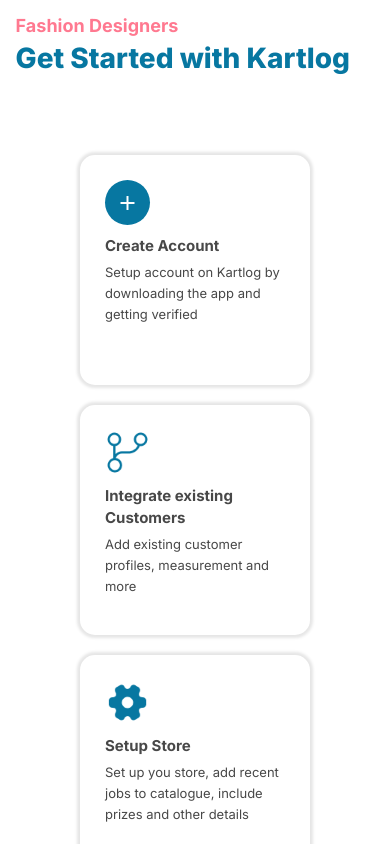
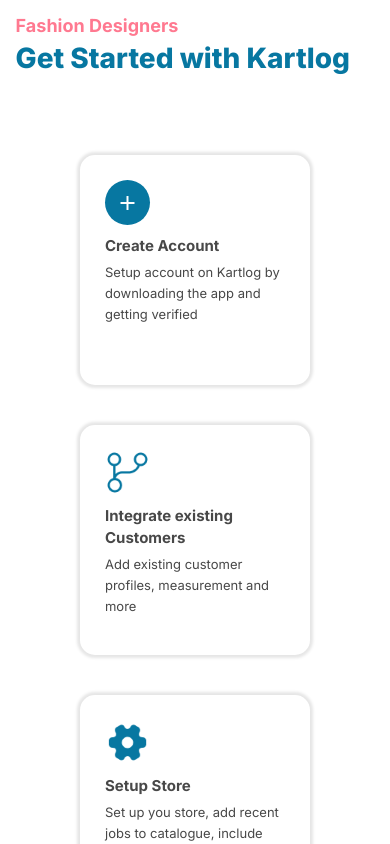
Before and after one commit to Kiisi-Felix-Destiny/Kartlog, a React (Create React App) app: page / in a window 390 px wide. Shown: the part 4480-5324 px from the top of the page. Built offline with nearby package versions, Linux system fonts and the light colour scheme.

Commit message:
Responsive

```diff
--- a/src/components/Main/GetStarted/GetStarted.css
+++ b/src/components/Main/GetStarted/GetStarted.css
@@ -128,12 +128,15 @@
     .get-started_content--group:first-child{
         justify-content: center;
         display:flex;
-        padding-bottom:2rem;
+        padding-bottom:4rem;
     }
     .get-started_content--group:last-child{
         display:flex;
         justify-content: center;
         padding-left: 0;
+    }
+    .card_wrapper:first-child{
+        margin-bottom: 4rem;
     }
 }
 @media screen and (max-width:468px){
```
